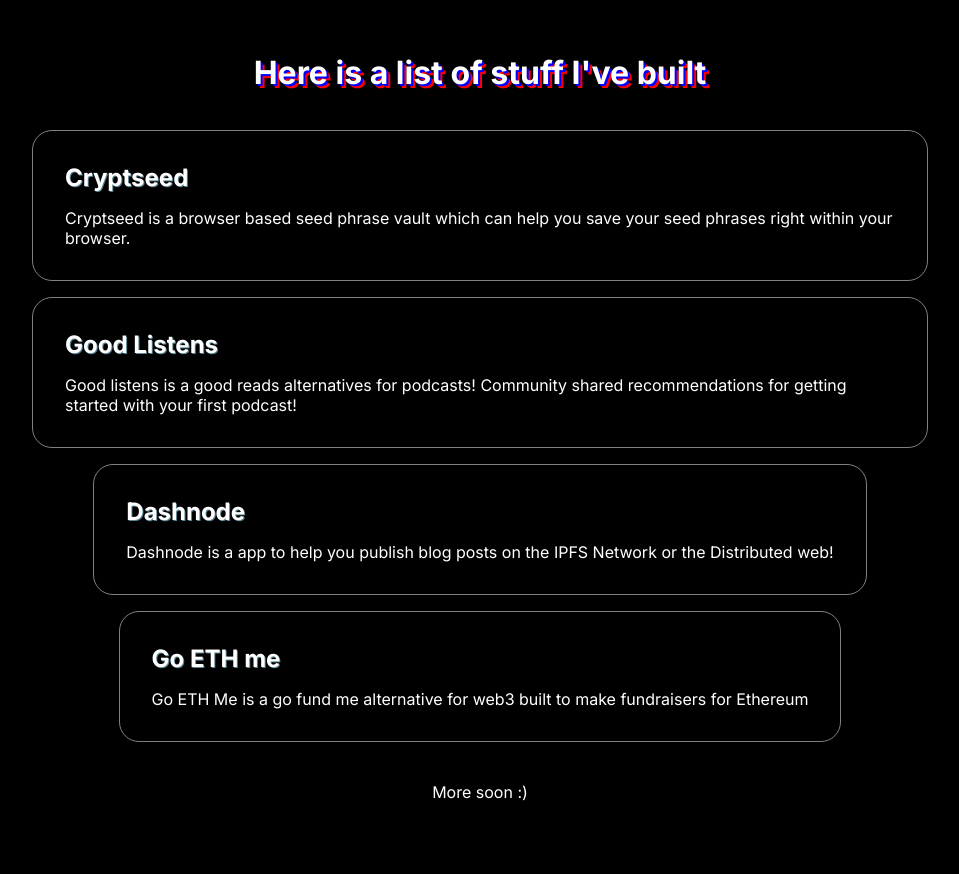
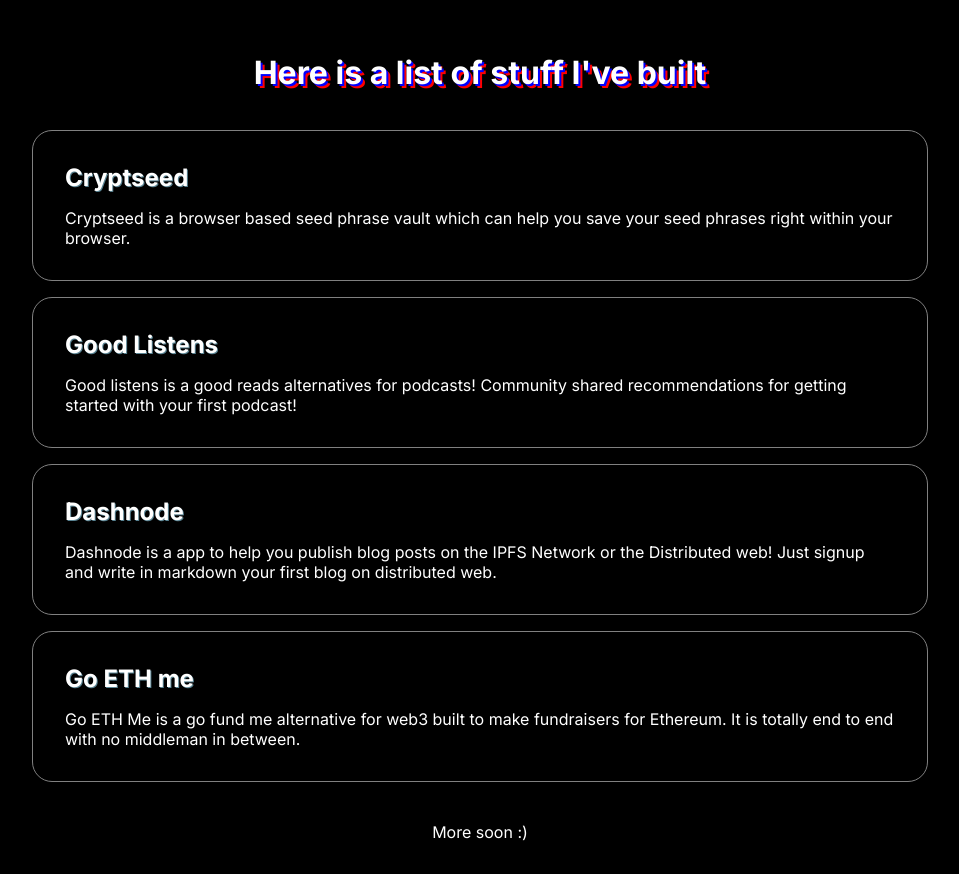
Before and after one commit to DevDaksh/portfolio-v5, a Next.js app: page /projects in a window 1280 px wide. Shown: the whole page, without its empty margins (160-1119 px from the left). Before the commit the page ends 834 px from the top, so only its background shows below. Built offline with nearby package versions, Linux system fonts and the light colour scheme.

Commit message:
bugs squashed

```diff
--- a/pages/projects.js
+++ b/pages/projects.js
@@ -18,13 +18,13 @@
   {
     title: "Dashnode",
     description:
-      "Dashnode is a app to help you publish blog posts on the IPFS Network or the Distributed web!",
+      "Dashnode is a app to help you publish blog posts on the IPFS Network or the Distributed web! Just signup and write in markdown your first blog on distributed web.",
     link: "https://dashnode.vercel.app",
   },
   {
     title: "Go ETH me",
     description:
-      "Go ETH Me is a go fund me alternative for web3 built to make fundraisers for Ethereum",
+      "Go ETH Me is a go fund me alternative for web3 built to make fundraisers for Ethereum. It is totally end to end with no middleman in between.",
     link: "https://go-eth-me.vercel.app",
   },
 ];
--- a/styles/Home.module.css
+++ b/styles/Home.module.css
@@ -1,7 +1,7 @@
 .bg_video {
   top: 0;
   left: 0;
-  opacity: 0.5;
+  opacity: 0.8;
   position: absolute;
   z-index: -9999;
   top: 0;
```
